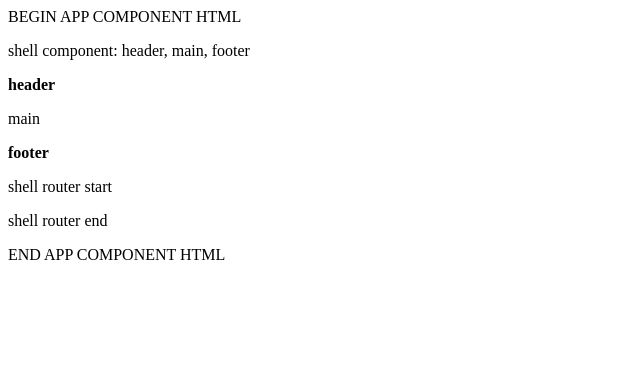
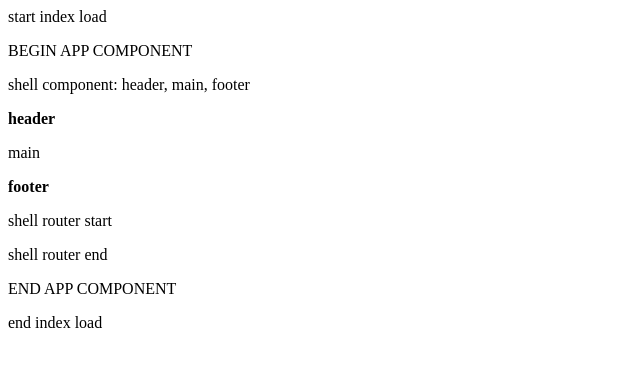
Before and after one commit to manufy/angular-appcore, an Angular app: page / in a window 1280 px wide. Shown: the top 366 px of the page, without its empty margins (0-640 px from the left). Built offline with nearby package versions, Linux system fonts and the light colour scheme.

Commit message:
4 files modified, 4 added - added now component in shared-infrastructure

```diff
--- a/src/app/app.component.html
+++ b/src/app/app.component.html
@@ -1,4 +1,3 @@
-BEGIN APP COMPONENT HTML
+BEGIN APP COMPONENT
 <app-shell></app-shell>
-
-END APP COMPONENT HTML
+END APP COMPONENT
--- a/src/app/core/shell/main/main.component.html
+++ b/src/app/core/shell/main/main.component.html
@@ -1,3 +1,5 @@
-<main>
+<main class="container">
+  <router-outlet></router-outlet>
+  <!-- <app-temporal></app-temporal> -->
   <p>main </p>
 </main>
--- a/src/app/core/shell/shell.component.html
+++ b/src/app/core/shell/shell.component.html
@@ -7,5 +7,5 @@ shell component: header, main, footer
 <app-footer></app-footer>
 
 <p>shell router start</p>
-<router-outlet></router-outlet>
+
 <p>shell router end</p>
--- /dev/null
+++ b/src/app/shared-infrastructure/now/now.component.html
@@ -0,0 +1,3 @@
+<time>
+  {{ now | date:'long' }}
+</time>
--- a/src/index.html
+++ b/src/index.html
@@ -1,3 +1,5 @@
+<p>start index load</p>
 <body>
   <app-root>loading</app-root>
 </body>
+<p>end index load</p>
```
Also changed, not shown: src/app/shared-infrastructure/now/now.component.ts (added, +15 -0 lines), src/app/shared-infrastructure/shared-infrastructure.module.ts (added, +11 -0 lines), src/app/shared-infrastructure/now/now.component.css (added).
